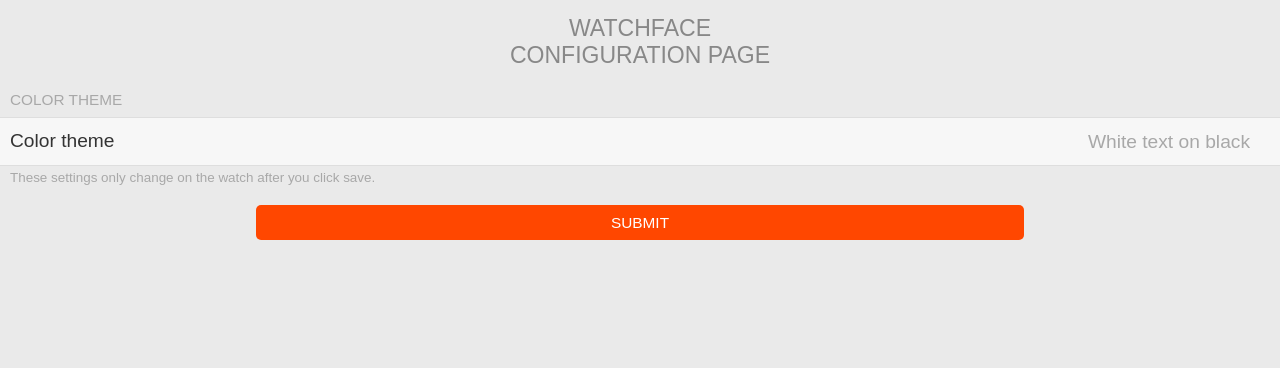
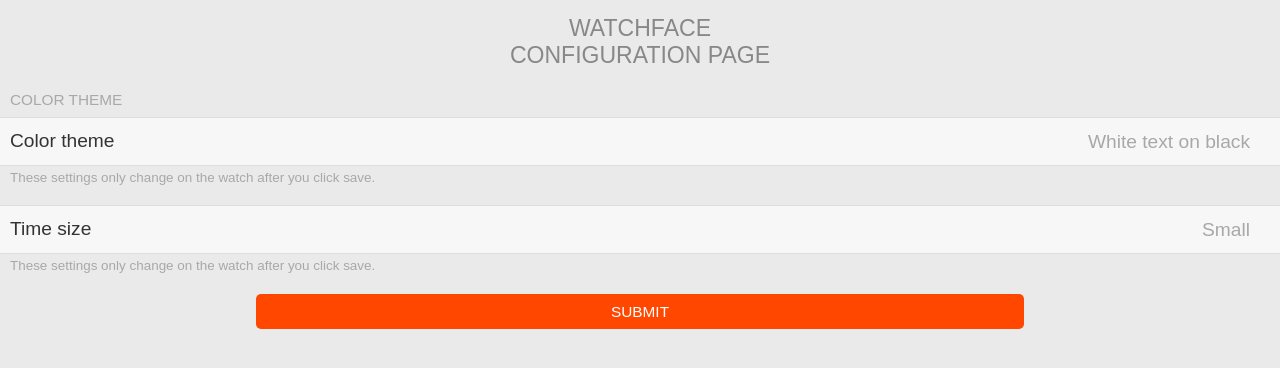
Before and after one commit to gogothegogo/SimpleSquare_Pebble, a plain HTML site: page index.html in a window 1280 px wide. Drawn offline with Linux system fonts and the light colour scheme; files that its build step writes are made by us from their sources; a script that the page names is missing; a web font is replaced by a local one.

Commit message:
Update index.html

```diff
--- a/index.html
+++ b/index.html
@@ -37,6 +37,23 @@
   </div>
 </div>
 
+<div class="item-container">
+  <div class="item-container-content">
+    <label class="item">
+      Time size
+      <select name="select-1" dir='rtl' class="item-select">
+        <option class="item-select-option" selected>Small</option>
+        <option class="item-select-option">Medium</option>
+        <option class="item-select-option">Large</option>
+        <option class="item-select-option">Huge</option>
+      </select>
+    </label>
+  </div>
+  <div class='item-container-footer'>
+    These settings only change on the watch after you click save.
+  </div>
+</div>
+
   <div class='item-container'>
     <div class='button-container'>
       <input id='submitButton' type='button' class='item-button' value='SUBMIT'>
```
